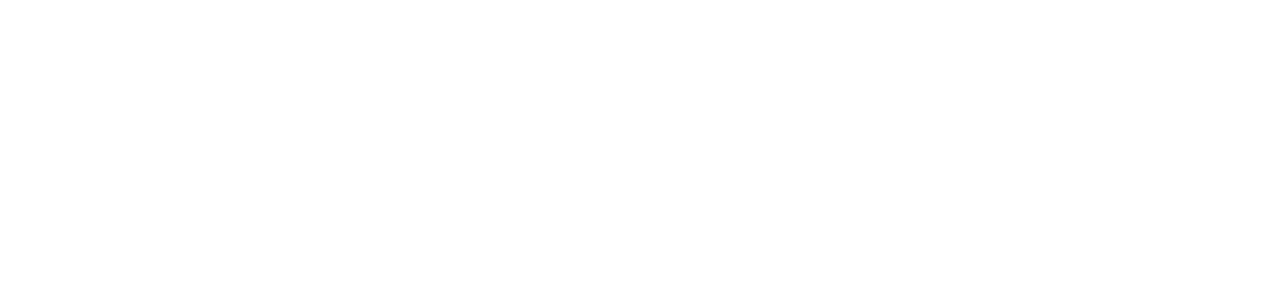
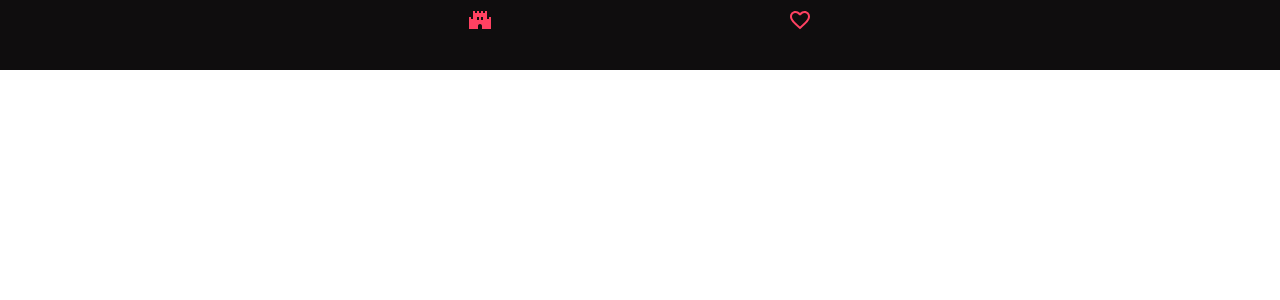
Before and after one commit to NAVODYA123/magic-castle-app, a React (Create React App) app: page /favourite-spells in a window 1280 px wide. Before the commit this address had no page. Shown: the top 300 px of the page. Built offline with nearby package versions, Linux system fonts and the light colour scheme; a web font is replaced by a local one.

Commit message:
Implement view favourites list and fix type issues

```diff
--- a/src/App.js
+++ b/src/App.js
@@ -21,6 +21,7 @@ function App() {
     <div className="App">
         <ThemeProvider theme={MagicCastleTheme}>
         <ApolloProvider client={client}>
+            <Header/>
            <Routes>
                 <Route path="/" element={<HomePage/>} />
             </Routes>
--- a/src/components/FavouriteMagicList.tsx
+++ b/src/components/FavouriteMagicList.tsx
@@ -2,18 +2,21 @@
 import React, {useContext} from 'react'
 import {FavouritesContext} from '../context/FavouritesContext'
 import {spells} from "./MagicSpellList";
+import {Typography} from "@mui/material";
 
 const FavouriteMagicList = () => {
 
-  const { favoritesList } = useContext(FavouritesContext)
+  // const {favoritesList} = useContext(FavouritesContext)
 
-  return(<div>
-  <div>Favourite Magic Spell List</div>
-  <div>{favoritesList.map((item:string)=>{
-    return (<div>{item}</div>)
-  })}</div>
+  return (
+    <div>
+      <Typography>Favourite Magic Spell List</Typography>
+      {/*<div>{favoritesList.length===!0 ? favoritesList.map((item: string) => {*/}
+      {/*  return (<div>{item}</div>)*/}
+      {/*}):'No favourites to show'}</div>*/}
 
-  </div>)
+    </div>
+  )
 }
 
 
--- a/src/components/MagicSpellItem.tsx
+++ b/src/components/MagicSpellItem.tsx
@@ -36,8 +36,10 @@ const MagicSpellItem: FC<Props> = ({spellName, spellIndex}) => {
     e.preventDefault()
     const alreadyInList = favoritesList.includes(spellName)
 
-    !alreadyInList ? setFavouritesList((prevFavouriteList:favList) => [...prevFavouriteList, spellName])
-      : alert('Already added to list favourites')
+    !alreadyInList ? favoritesList.push(spellName) : favoritesList
+      setFavouritesList(favoritesList)
+    // !alreadyInList ? setFavouritesList((prevFavouriteList) => [...prevFavouriteList, spellName])
+    //   : alert('Already added to list favourites')
 
     console.log(favoritesList)
   }
--- a/src/components/customStyles/theme/MagicCastleTheme.tsx
+++ b/src/components/customStyles/theme/MagicCastleTheme.tsx
@@ -20,7 +20,12 @@ const MagicCastleTheme = createTheme({
       contrastText: '#ffffff',
     },
     secondary:{
-      main : '#000000'
+      main : '#000000',
+      contrastText: '#ffffff',
+    },
+    info:{
+      main : '#000000',
+      contrastText:'#ff4162'
     }
   },
   typography: {
--- a/src/components/header/Header.tsx
+++ b/src/components/header/Header.tsx
@@ -6,12 +6,28 @@ import {ThemeProvider} from '@mui/material/styles';
 import {Box, Container, Button, Typography,Fab } from '@mui/material'
 import CastleIcon from '@mui/icons-material/Castle';
 import IconButton from '@mui/material/IconButton';
+import FavoriteBorderSharpIcon from '@mui/icons-material/FavoriteBorderSharp';
+import {useNavigate} from "react-router-dom";
 
 const Header = () =>{
+
+  const navigate = useNavigate()
+
+  const viewFavourites =(e:any)=>{
+    e.preventDefault()
+    navigate("/favourite-spells")
+  }
+
+  const moveHome =(e:any)=>{
+    e.preventDefault()
+    navigate("/")
+  }
+
   return(
     <ThemeProvider theme={MagicCastleTheme}>
       <Box className="magic-castle-header" style={{backgroundColor:'#0F0D0E', height:'70px'}}>
-        <IconButton sx={{ color: 'primary.main'}} ><CastleIcon/></IconButton>
+        <IconButton sx={{ color: 'primary.main', width:'25%'}} onClick={(e)=>moveHome(e)}><CastleIcon/></IconButton>
+        <IconButton sx={{ color: 'primary.main', width:'25%'}} onClick={(e)=>viewFavourites(e)}><FavoriteBorderSharpIcon/></IconButton>
       </Box>
     </ThemeProvider>
   )
--- a/src/context/FavouritesContext.js
+++ /dev/null
@@ -1,4 +0,0 @@
-import {createContext} from 'react'
-
-
-export const FavouritesContext = createContext()
--- /dev/null
+++ b/src/context/FavouritesContext.tsx
@@ -0,0 +1,9 @@
+import React, {createContext} from 'react'
+import {FavouritesType} from "../types/favouritesType";
+
+const favouriteInitial:FavouritesType ={
+    favouriteList:[''],
+    setFavouritesList:()=>{}
+}
+
+export const FavouritesContext = createContext ({favoritesList:[''], setFavouritesList:(fav:string[])=>{}})
--- /dev/null
+++ b/src/types/favouritesType.d.ts
@@ -0,0 +1,6 @@
+import React from "react";
+
+export type FavouritesType = {
+  favouriteList: string[]|any;
+  setFavouritesList: React.Dispatch<React.SetStateAction<any[]>>
+};
```
